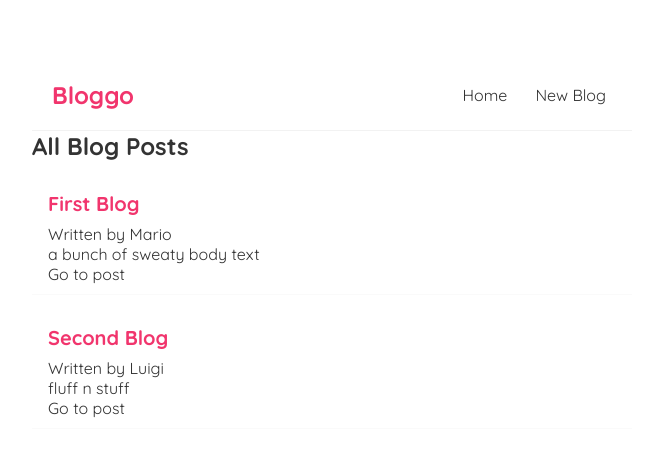
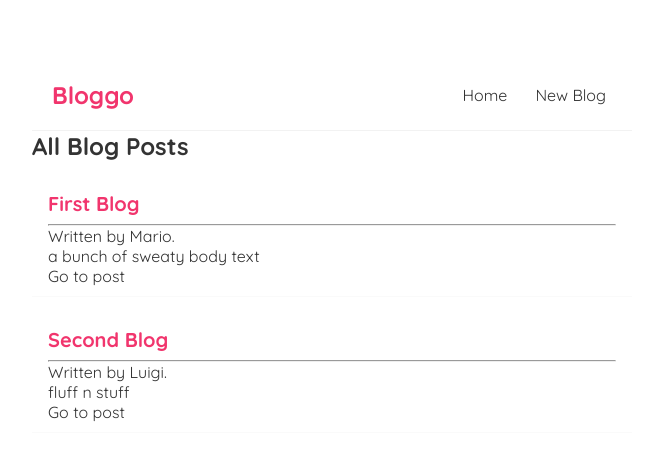
Before and after one commit to ColbyWTaylor/React-JS-Blog-with-JSON-Server, a React (Create React App) app: page / in a window 1280 px wide. Shown: the top 460 px of the page, without its empty margins (308-955 px from the left). Built offline with nearby package versions, Linux system fonts and the light colour scheme; data requests are answered from the project's data file; the HTML template or start-up script is replaced by a standard one.

Commit message:
bloglist separation

```diff
--- a/src/BlogList.js
+++ b/src/BlogList.js
@@ -7,7 +7,8 @@ const BlogList = ({ blogs, title }) => {
       {blogs.map((blog) => (
         <div key={blog.id} className="blog-preview">
           <h2>{blog.title}</h2>
-          <p>Written by {blog.author}</p>
+          <hr />
+          <p>Written by {blog.author}.</p>
           <div className="blog-body">{blog.body}</div>
           <Link to={`/blogs/${blog.id}`}>Go to post</Link>
         </div>
```
Also changed, not shown: 1 other file (tests, documents, lock files or other folders).
